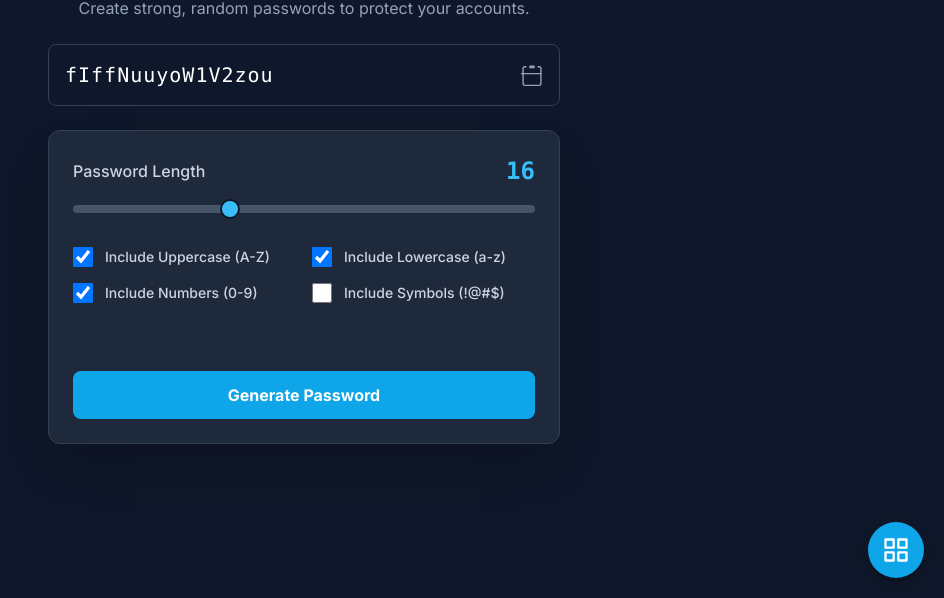
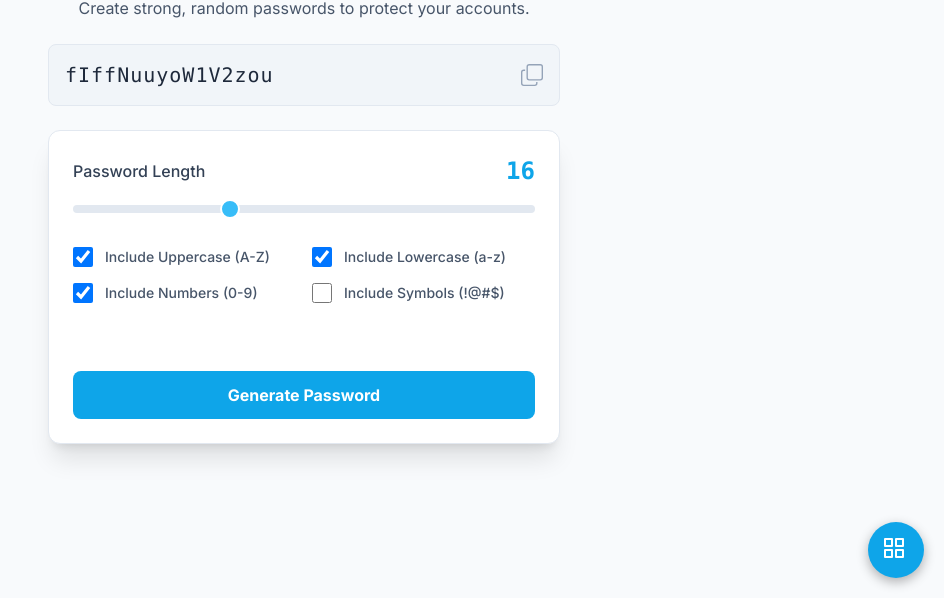
Before and after one commit to itxcrusher/secure-password-generator, a plain HTML site: page index.html in a window 1280 px wide. Shown: the part 202-800 px from the top of the page, without its empty margins (336-1280 px from the left). Drawn offline with nearby package versions, Linux system fonts and the light colour scheme.

Commit message:
Enhance theme toggle and update styles in index.html
Updated styles and theme toggle functionality for better user experience.

```diff
--- a/index.html
+++ b/index.html
@@ -5,6 +5,11 @@
     <meta name="viewport" content="width=device-width, initial-scale=1.0">
     <title>Secure Password Generator</title>
     <script src="https://cdn.tailwindcss.com"></script>
+    <script>
+        tailwind.config = {
+            darkMode: 'class',
+        }
+    </script>
     <link rel="preconnect" href="https://fonts.googleapis.com">
     <link rel="preconnect" href="https://fonts.gstatic.com" crossorigin>
     <link href="https://fonts.googleapis.com/css2?family=Inter:wght@400;500;600;700&family=JetBrains+Mono:wght@500&display=swap" rel="stylesheet">
@@ -19,20 +24,29 @@
         input[type="range"] {
             -webkit-appearance: none; appearance: none;
             width: 100%; height: 8px;
+            background: #e2e8f0; /* slate-200 */
+            border-radius: 5px; outline: none;
+        }
+        .dark input[type="range"] {
             background: #475569; /* slate-600 */
-            border-radius: 5px; outline: none;
         }
         input[type="range"]::-webkit-slider-thumb {
             -webkit-appearance: none; appearance: none;
             width: 20px; height: 20px;
             background: #38bdf8; /* sky-400 */
             cursor: pointer; border-radius: 50%;
-            border: 2px solid #0f172a; /* slate-900 */
+            border: 2px solid #ffffff; /* white */
+        }
+        .dark input[type="range"]::-webkit-slider-thumb {
+             border: 2px solid #0f172a; /* slate-900 */
         }
         input[type="range"]::-moz-range-thumb {
             width: 20px; height: 20px;
             background: #38bdf8; /* sky-400 */
             cursor: pointer; border-radius: 50%;
+            border: 2px solid #ffffff; /* white */
+        }
+        .dark input[type="range"]::-moz-range-thumb {
             border: 2px solid #0f172a; /* slate-900 */
         }
         /* Custom checkbox */
@@ -41,36 +55,68 @@
             background-color: #38bdf8; /* sky-400 */
             border-color: #0ea5e9; /* sky-500 */
         }
+         #hub-bubble {
+            position: fixed;
+            bottom: 20px;
+            right: 20px;
+            z-index: 1000;
+            width: 56px;
+            height: 56px;
+            background-color: #0ea5e9; /* sky-500 */
+            border-radius: 50%;
+            display: flex;
+            align-items: center;
+            justify-content: center;
+            box-shadow: 0 4px 12px rgba(0, 0, 0, 0.3);
+            transition: transform 0.2s ease-in-out, background-color 0.2s ease-in-out;
+        }
+        #hub-bubble:hover {
+            transform: scale(1.1);
+            background-color: #0284c7; /* sky-600 */
+        }
     </style>
+    <script>
+        // On page load or when changing themes, best to add inline in `head` to avoid FOUC
+        if (localStorage.theme === 'dark' || (!('theme' in localStorage) && window.matchMedia('(prefers-color-scheme: dark)').matches)) {
+          document.documentElement.classList.add('dark')
+        } else {
+          document.documentElement.classList.remove('dark')
+        }
+    </script>
 </head>
-<body class="bg-slate-900 text-slate-200 flex flex-col items-center justify-center min-h-screen p-4 antialiased">
+<body class="bg-slate-50 dark:bg-slate-900 text-slate-800 dark:text-slate-200 flex flex-col items-center justify-center min-h-screen p-4 antialiased transition-colors duration-300">
+
+    <!-- Theme Toggle Button -->
+    <div class="absolute top-4 right-4 sm:top-6 sm:right-6 z-10">
+        <button id="theme-toggle" type="button" title="Toggle light/dark mode" class="bg-white dark:bg-slate-800 p-3 rounded-full text-slate-500 dark:text-slate-400 hover:text-sky-500 dark:hover:text-sky-400 hover:bg-slate-100 dark:hover:bg-slate-700 transition-colors duration-200 shadow-md">
+            <svg id="theme-toggle-sun-icon" xmlns="http://www.w3.org/2000/svg" width="24" height="24" viewBox="0 0 24" fill="none" stroke="currentColor" stroke-width="2" stroke-linecap="round" stroke-linejoin="round" class="lucide lucide-sun hidden"><circle cx="12" cy="12" r="4"/><path d="M12 2v2"/><path d="M12 20v2"/><path d="m4.93 4.93 1.41 1.41"/><path d="m17.66 17.66 1.41 1.41"/><path d="M2 12h2"/><path d="M20 12h2"/><path d="m6.34 17.66-1.41 1.41"/><path d="m19.07 4.93-1.41 1.41"/></svg>
+            <svg id="theme-toggle-moon-icon" xmlns="http://www.w3.org/2000/svg" width="24" height="24" viewBox="0 0 24" fill="none" stroke="currentColor" stroke-width="2" stroke-linecap="round" stroke-linejoin="round" class="lucide lucide-moon hidden"><path d="M12 3a6 6 0 0 0 9 9 9 9 0 1 1-9-9Z"/></svg>
+        </button>
+    </div>
 
     <div class="w-full max-w-lg">
         <header class="text-center mb-6">
-            <h1 class="text-3xl font-bold text-white">Secure Password Generator</h1>
-            <p class="text-slate-400 mt-2">Create strong, random passwords to protect your accounts.</p>
+            <h1 class="text-3xl font-bold text-slate-900 dark:text-white">Secure Password Generator</h1>
+            <p class="text-slate-600 dark:text-slate-400 mt-2">Create strong, random passwords to protect your accounts.</p>
         </header>
 
         <main class="space-y-6">
             <!-- Password Display -->
-            <div class="relative flex items-center bg-slate-900 p-4 rounded-lg border border-slate-700">
-                <span id="password-display" class="font-mono text-xl text-white flex-grow tracking-wider"></span>
-                <button id="copy-btn" class="text-slate-400 hover:text-white transition-colors" title="Copy Password">
-                    <svg xmlns="http://www.w3.org/2000/svg" width="22" height="22" fill="currentColor" viewBox="0 0 16 16">
-                        <path d="M4 1.5H3a2 2 0 0 0-2 2V14a2 2 0 0 0 2 2h10a2 2 0 0 0 2-2V3.5a2 2 0 0 0-2-2h-1v1h1a1 1 0 0 1 1 1V14a1 1 0 0 1-1 1H3a1 1 0 0 1-1-1V3.5a1 1 0 0 1 1-1h1v-1z"/>
-                        <path d="M9.5 1a.5.5 0 0 1 .5.5v1a.5.5 0 0 1-.5.5h-3a.5.5 0 0 1-.5-.5v-1a.5.5 0 0 1 .5-.5h3zM-1 7a.5.5 0 0 1 .5-.5h15a.5.5 0 0 1 0 1H-.5A.5.5 0 0 1-1 7z"/>
-                    </svg>
+            <div class="relative flex items-center bg-slate-100 dark:bg-slate-900 p-4 rounded-lg border border-slate-200 dark:border-slate-700">
+                <span id="password-display" class="font-mono text-xl text-slate-800 dark:text-white flex-grow tracking-wider"></span>
+                <button id="copy-btn" class="text-slate-400 hover:text-slate-800 dark:hover:text-white transition-colors" title="Copy Password">
+                     <svg xmlns="http://www.w3.org/2000/svg" width="22" height="22" fill="currentColor" viewBox="0 0 16 16"><path fill-rule="evenodd" d="M4 2a2 2 0 0 1 2-2h8a2 2 0 0 1 2 2v8a2 2 0 0 1-2 2H6a2 2 0 0 1-2-2V2Zm2-1a1 1 0 0 0-1 1v8a1 1 0 0 0 1 1h8a1 1 0 0 0 1-1V2a1 1 0 0 0-1-1H6ZM2 5a1 1 0 0 0-1 1v8a1 1 0 0 0 1 1h8a1 1 0 0 0 1-1v-1h1v1a2 2 0 0 1-2 2H2a2 2 0 0 1-2-2V6a2 2 0 0 1 2-2h1v1H2Z"/></svg>
                 </button>
-                 <span id="copy-feedback" class="absolute -top-6 right-0 text-sm text-emerald-400 transition-opacity duration-300 opacity-0">Copied!</span>
+                 <span id="copy-feedback" class="absolute -top-6 right-0 text-sm text-emerald-500 dark:text-emerald-400 transition-opacity duration-300 opacity-0">Copied!</span>
             </div>
 
             <!-- Controls -->
-            <div class="bg-slate-800 rounded-xl shadow-2xl border border-slate-700 p-6 space-y-5">
+            <div class="bg-white dark:bg-slate-800 rounded-xl shadow-xl dark:shadow-2xl border border-slate-200 dark:border-slate-700 p-6 space-y-5">
                 <!-- Length Slider -->
                 <div>
                     <div class="flex justify-between items-center mb-2">
-                        <label for="length-slider" class="font-medium text-slate-300">Password Length</label>
-                        <span id="length-value" class="text-2xl font-mono font-bold text-sky-400">16</span>
+                        <label for="length-slider" class="font-medium text-slate-700 dark:text-slate-300">Password Length</label>
+                        <span id="length-value" class="text-2xl font-mono font-bold text-sky-500 dark:text-sky-400">16</span>
                     </div>
                     <input type="range" id="length-slider" min="8" max="32" value="16" class="w-full">
                 </div>
@@ -78,23 +124,23 @@
                 <!-- Checkboxes -->
                 <div class="grid grid-cols-1 sm:grid-cols-2 gap-4 pt-2">
                     <div class="flex items-center">
-                        <input id="uppercase" type="checkbox" checked class="custom-checkbox w-5 h-5 rounded bg-slate-700 border-slate-600 focus:ring-sky-500">
-                        <label for="uppercase" class="ml-3 text-sm font-medium text-slate-300">Include Uppercase (A-Z)</label>
+                        <input id="uppercase" type="checkbox" checked class="custom-checkbox w-5 h-5 rounded bg-slate-200 dark:bg-slate-700 border-slate-300 dark:border-slate-600 focus:ring-sky-500">
+                        <label for="uppercase" class="ml-3 text-sm font-medium text-slate-600 dark:text-slate-300">Include Uppercase (A-Z)</label>
                     </div>
                     <div class="flex items-center">
-                        <input id="lowercase" type="checkbox" checked class="custom-checkbox w-5 h-5 rounded bg-slate-700 border-slate-600 focus:ring-sky-500">
-                        <label for="lowercase" class="ml-3 text-sm font-medium text-slate-300">Include Lowercase (a-z)</label>
+                        <input id="lowercase" type="checkbox" checked class="custom-checkbox w-5 h-5 rounded bg-slate-200 dark:bg-slate-700 border-slate-300 dark:border-slate-600 focus:ring-sky-500">
+                        <label for="lowercase" class="ml-3 text-sm font-medium text-slate-600 dark:text-slate-300">Include Lowercase (a-z)</label>
                     </div>
                     <div class="flex items-center">
-                        <input id="numbers" type="checkbox" checked class="custom-checkbox w-5 h-5 rounded bg-slate-700 border-slate-600 focus:ring-sky-500">
-                        <label for="numbers" class="ml-3 text-sm font-medium text-slate-300">Include Numbers (0-9)</label>
+                        <input id="numbers" type="checkbox" checked class="custom-checkbox w-5 h-5 rounded bg-slate-200 dark:bg-slate-700 border-slate-300 dark:border-slate-600 focus:ring-sky-500">
+                        <label for="numbers" class="ml-3 text-sm font-medium text-slate-600 dark:text-slate-300">Include Numbers (0-9)</label>
                     </div>
                     <div class="flex items-center">
-                        <input id="symbols" type="checkbox" class="custom-checkbox w-5 h-5 rounded bg-slate-700 border-slate-600 focus:ring-sky-500">
-                        <label for="symbols" class="ml-3 text-sm font-medium text-slate-300">Include Symbols (!@#$)</label>
+                        <input id="symbols" type="checkbox" class="custom-checkbox w-5 h-5 rounded bg-slate-200 dark:bg-slate-700 border-slate-300 dark:border-slate-600 focus:ring-sky-500">
+                        <label for="symbols" class="ml-3 text-sm font-medium text-slate-600 dark:text-slate-300">Include Symbols (!@#$)</label>
                     </div>
                 </div>
-                <p id="error-msg" class="text-sm text-red-400 h-4 text-center"></p>
+                <p id="error-msg" class="text-sm text-red-500 dark:text-red-400 h-4 text-center"></p>
 
                 <!-- Generate Button -->
                 <button id="generate-btn" class="w-full bg-sky-500 hover:bg-sky-600 text-white font-bold py-3 px-4 rounded-lg transition-colors !mt-8">
@@ -124,13 +170,9 @@
             symbols: '!@#$%^&*()_+-=[]{}|;:,.<>?'
         };
 
-        // Secure random number generator
         function getRandomInt(max) {
-            // Create a typed array to hold random values
             const randomValues = new Uint32Array(1);
-            // Fill the array with cryptographically strong random values
             window.crypto.getRandomValues(randomValues);
-            // Scale the random value to the desired range
             return randomValues[0] % max;
         }
 
@@ -162,7 +204,6 @@
         function copyPassword() {
             const password = passwordDisplay.textContent;
             if (password) {
-                // Use execCommand for broader compatibility in sandboxed environments
                 const textarea = document.createElement('textarea');
                 textarea.value = password;
                 document.body.appendChild(textarea);
@@ -188,32 +229,37 @@
         // Initial password generation
         generatePassword();
 
+        // Theme Toggle Logic
+        const themeToggleBtn = document.getElementById('theme-toggle');
+        const sunIcon = document.getElementById('theme-toggle-sun-icon');
+        const moonIcon = document.getElementById('theme-toggle-moon-icon');
+
+        const updateIcons = () => {
+            if (document.documentElement.classList.contains('dark')) {
+                sunIcon.classList.remove('hidden');
+                moonIcon.classList.add('hidden');
+            } else {
+                sunIcon.classList.add('hidden');
+                moonIcon.classList.remove('hidden');
+            }
+        };
+
+        themeToggleBtn.addEventListener('click', () => {
+            document.documentElement.classList.toggle('dark');
+            if (document.documentElement.classList.contains('dark')) {
+                localStorage.theme = 'dark';
+            } else {
+                localStorage.theme = 'light';
+            }
+            updateIcons();
+        });
+
+        updateIcons();
     </script>
+
     <!-- Floating Hub Button Snippet -->
-    <style>
-        #hub-bubble {
-            position: fixed;
-            bottom: 20px;
-            right: 20px;
-            z-index: 1000;
-            width: 56px;
-            height: 56px;
-            background-color: #0ea5e9; /* sky-500 */
-            border-radius: 50%;
-            display: flex;
-            align-items: center;
-            justify-content: center;
-            box-shadow: 0 4px 12px rgba(0, 0, 0, 0.3);
-            transition: transform 0.2s ease-in-out, background-color 0.2s ease-in-out;
-        }
-        #hub-bubble:hover {
-            transform: scale(1.1);
-            background-color: #0284c7; /* sky-600 */
-        }
-    </style>
-
     <a href="https://muhammadhassaanjaved.com/tools.html" id="hub-bubble" title="View All Tools" target="_blank" rel="noopener noreferrer">
-        <svg xmlns="http://www.w3.org/2000/svg" width="28" height="28" viewBox="0 0 24 24" fill="none" stroke="white" stroke-width="2" stroke-linecap="round" stroke-linejoin="round">
+        <svg xmlns="http://www.w3.org/2000/svg" width="28" height="28" viewBox="0 0 24" fill="none" stroke="white" stroke-width="2" stroke-linecap="round" stroke-linejoin="round">
             <rect x="3" y="3" width="7" height="7"></rect>
             <rect x="14" y="3" width="7" height="7"></rect>
             <rect x="14" y="14" width="7" height="7"></rect>
```
